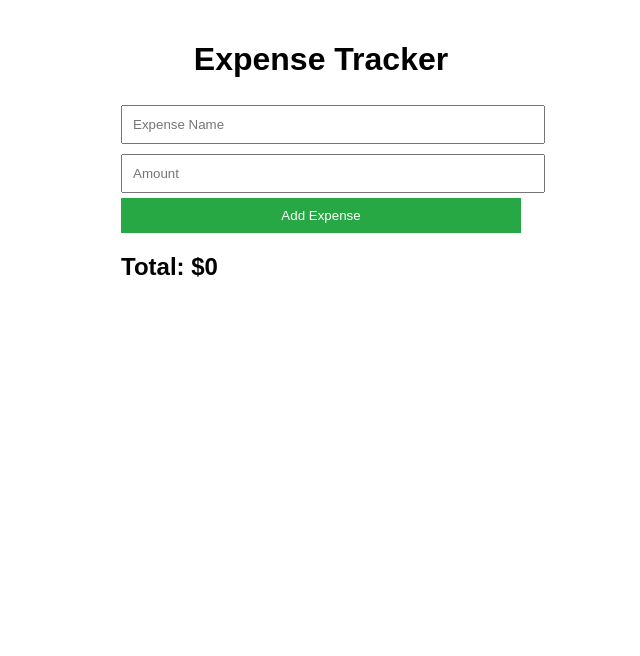
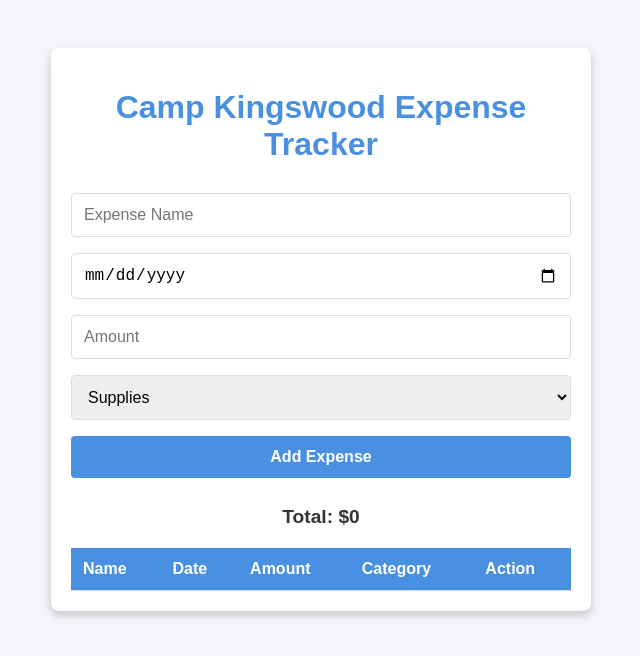
Before and after one commit to YSSF934/kingswood_expenses25.github.io, a plain HTML site: page index.html in a window 1280 px wide. Shown: the whole page, without its empty margins (319-959 px from the left). Drawn offline with Linux system fonts and the light colour scheme.

Commit message:
redo index.html

```diff
--- a/index.html
+++ b/index.html
@@ -5,29 +5,117 @@
     <meta name="viewport" content="width=device-width, initial-scale=1.0">
     <title>Expense Tracker</title>
     <style>
-        body { font-family: Arial, sans-serif; max-width: 400px; margin: auto; padding: 20px; }
-        h1 { text-align: center; }
-        input[type="text"], input[type="number"] { width: 100%; padding: 10px; margin: 5px 0; }
-        button { width: 100%; padding: 10px; background-color: #28a745; color: white; border: none; cursor: pointer; }
-        button:hover { background-color: #218838; }
-        ul { list-style-type: none; padding: 0; }
-        li { display: flex; justify-content: space-between; margin: 5px 0; }
+        /* Basic styling */
+        body {
+            font-family: Arial, sans-serif;
+            background-color: #f4f4f9;
+            color: #333;
+            display: flex;
+            justify-content: center;
+            padding: 20px;
+        }
+        .container {
+            max-width: 500px;
+            background: #ffffff;
+            border-radius: 8px;
+            box-shadow: 0 4px 10px rgba(0, 0, 0, 0.2);
+            padding: 20px;
+            margin-top: 20px;
+        }
+        h1 {
+            text-align: center;
+            color: #4a90e2;
+        }
+        input, select, button {
+            width: 100%;
+            padding: 12px;
+            margin: 8px 0;
+            border-radius: 4px;
+            border: 1px solid #ddd;
+            box-sizing: border-box;
+            font-size: 16px;
+        }
+        button {
+            background-color: #4a90e2;
+            color: white;
+            border: none;
+            font-weight: bold;
+            cursor: pointer;
+            transition: background-color 0.3s ease;
+        }
+        button:hover {
+            background-color: #357abd;
+        }
+        .total-display {
+            font-size: 1.2em;
+            font-weight: bold;
+            color: #333;
+            text-align: center;
+            margin-top: 20px;
+        }
+        table {
+            width: 100%;
+            margin-top: 20px;
+            border-collapse: collapse;
+        }
+        th, td {
+            padding: 12px;
+            text-align: left;
+            border-bottom: 1px solid #ddd;
+        }
+        th {
+            background-color: #4a90e2;
+            color: white;
+        }
+        .delete-button {
+            background-color: #e74c3c;
+            color: white;
+            border: none;
+            border-radius: 3px;
+            cursor: pointer;
+            padding: 8px;
+            font-size: 0.9em;
+        }
+        .delete-button:hover {
+            background-color: #c0392b;
+        }
     </style>
 </head>
 <body>
 
-    <h1>Expense Tracker</h1>
+    <div class="container">
+        <h1>Camp Kingswood Expense Tracker</h1>
 
-    <!-- Form for adding expenses -->
-    <input type="text" id="expenseName" placeholder="Expense Name">
-    <input type="number" id="expenseAmount" placeholder="Amount">
-    <button onclick="addExpense()">Add Expense</button>
+        <!-- Form for adding expenses -->
+        <input type="text" id="expenseName" placeholder="Expense Name" required>
+        <input type="date" id="expenseDate" required>
+        <input type="number" id="expenseAmount" placeholder="Amount" required>
 
-    <!-- Display total expenses -->
-    <h2>Total: $<span id="totalAmount">0</span></h2>
+        <select id="expenseCategory">
+            <option value="Supplies">Supplies</option>
+            <option value="Activities">Activities</option>
+            <option value="Food">Food</option>
+        </select>
 
-    <!-- List of expenses -->
-    <ul id="expenseList"></ul>
+        <button onclick="addExpense()">Add Expense</button>
+
+        <!-- Display total expenses -->
+        <div class="total-display">Total: $<span id="totalAmount">0</span></div>
+
+        <!-- Table for displaying expenses -->
+        <table id="expenseTable">
+            <thead>
+                <tr>
+                    <th>Name</th>
+                    <th>Date</th>
+                    <th>Amount</th>
+                    <th>Category</th>
+                    <th>Action</th>
+                </tr>
+            </thead>
+            <tbody id="expenseTableBody"></tbody>
+        </table>
+    </div>
 
     <script>
         let totalAmount = 0;
@@ -36,16 +124,19 @@
         // Function to add a new expense
         function addExpense() {
             const name = document.getElementById("expenseName").value;
+            const date = document.getElementById("expenseDate").value;
             const amount = parseFloat(document.getElementById("expenseAmount").value);
+            const category = document.getElementById("expenseCategory").value;
 
             // Validate input
-            if (name === "" || isNaN(amount) || amount <= 0) {
-                alert("Please enter a valid name and amount.");
+            if (!name || !date || isNaN(amount) || amount <= 0) {
+                alert("Please enter valid name, date, and amount.");
                 return;
             }
 
             // Add the expense to the list
-            expenses.push({ name, amount });
+            const expense = { name, date, amount, category };
+            expenses.push(expense);
             totalAmount += amount;
 
             // Update the display
@@ -54,37 +145,33 @@
 
             // Clear input fields
             document.getElementById("expenseName").value = "";
+            document.getElementById("expenseDate").value = "";
             document.getElementById("expenseAmount").value = "";
+            document.getElementById("expenseCategory").value = "Supplies";
         }
 
-        // Function to render the list of expenses
+        // Function to render the list of expenses in the table
         function renderExpenses() {
-            const expenseList = document.getElementById("expenseList");
-            expenseList.innerHTML = "";
+            const expenseTableBody = document.getElementById("expenseTableBody");
+            expenseTableBody.innerHTML = "";
 
             expenses.forEach((expense, index) => {
-                const listItem = document.createElement("li");
-                listItem.textContent = `${expense.name}: $${expense.amount.toFixed(2)}`;
+                const row = document.createElement("tr");
 
-                // Create a delete button for each expense
-                const deleteButton = document.createElement("button");
-                deleteButton.textContent = "Remove";
-                deleteButton.style.marginLeft = "10px";
-                deleteButton.style.color = "white";
-                deleteButton.style.backgroundColor = "#dc3545";
-                deleteButton.style.border = "none";
-                deleteButton.style.cursor = "pointer";
+                row.innerHTML = `
+                    <td>${expense.name}</td>
+                    <td>${expense.date}</td>
+                    <td>$${expense.amount.toFixed(2)}</td>
+                    <td>${expense.category}</td>
+                    <td><button class="delete-button" onclick="deleteExpense(${index})">Delete</button></td>
+                `;
 
-                // Add event listener to delete button
-                deleteButton.onclick = () => removeExpense(index);
-
-                listItem.appendChild(deleteButton);
-                expenseList.appendChild(listItem);
+                expenseTableBody.appendChild(row);
             });
         }
 
-        // Function to remove an expense
-        function removeExpense(index) {
+        // Function to delete an expense
+        function deleteExpense(index) {
             const amount = expenses[index].amount;
             totalAmount -= amount;
             expenses.splice(index, 1);
```
